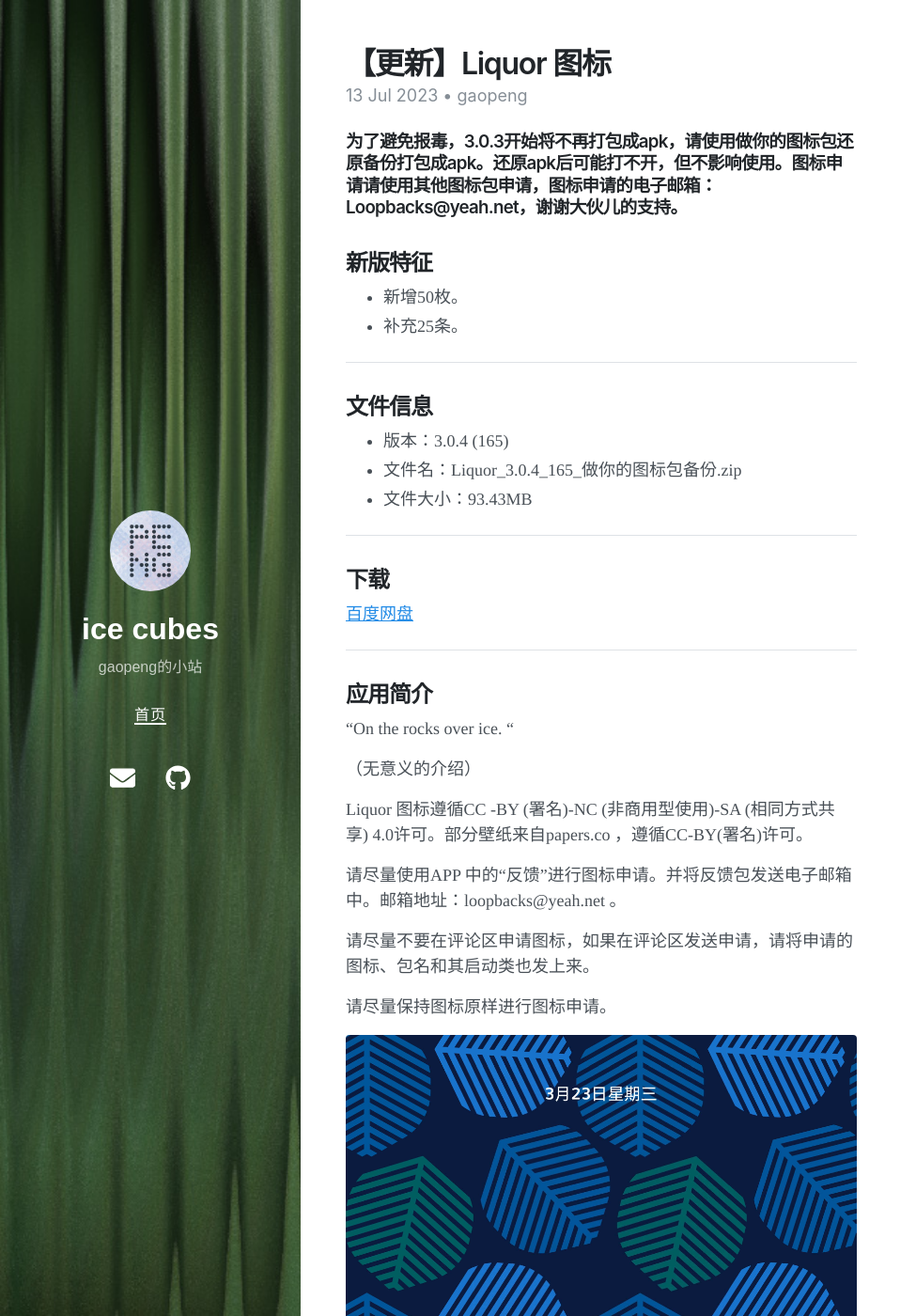
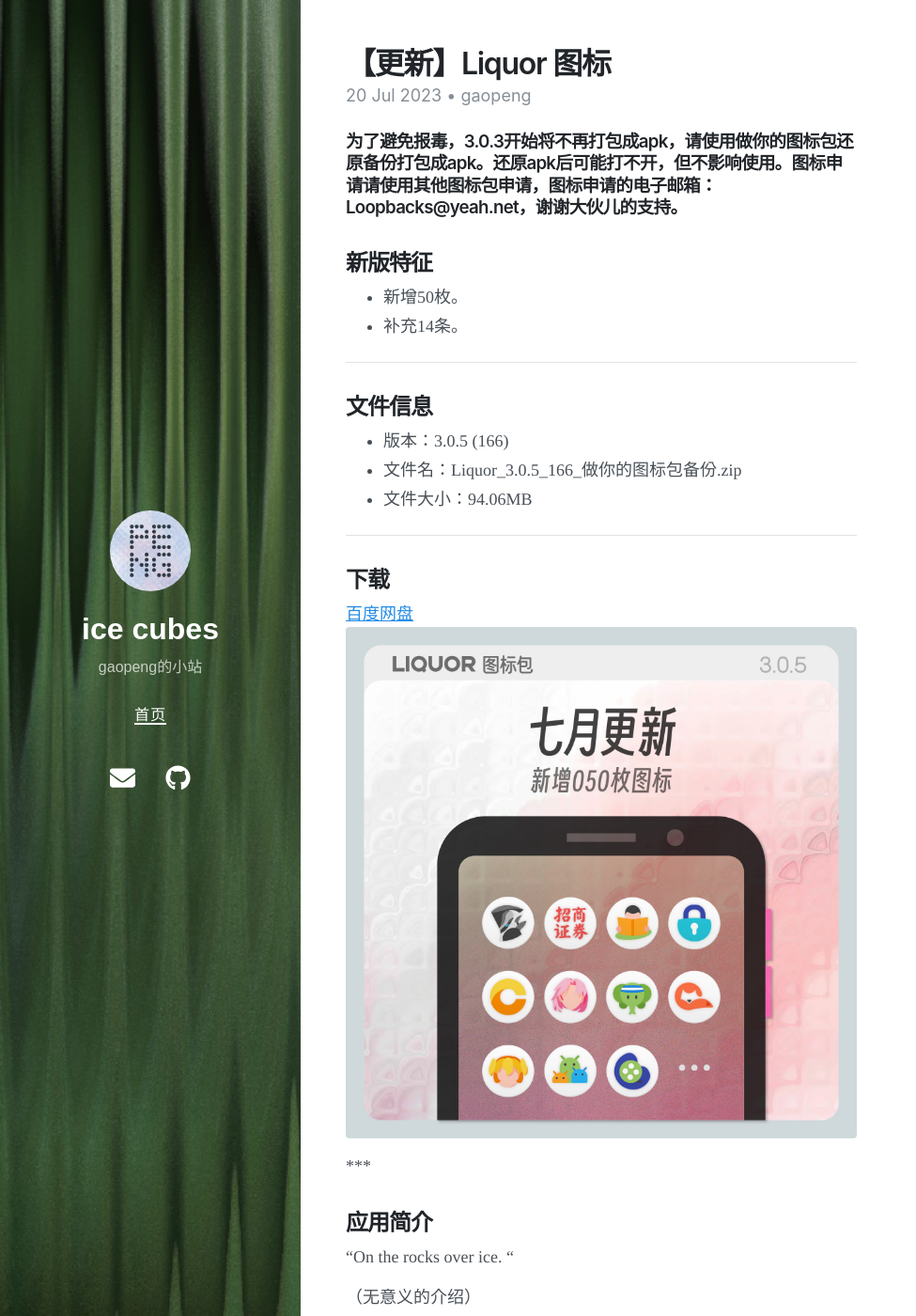
Before and after one commit to gaopengk/gaopengk.github.io, a Jekyll site: the page built from _posts/2023-07-20-【更新】Liquor 图标.md, in a window 1280 px wide and 1400 px high. Shown: the whole window at 94% size, without its empty margins (0-975 px from the left). Built offline with Jekyll 4.4.1, drawn with Linux system fonts in a browser that asks for light colours; nearby versions of some CDN libraries.

Commit message:
Update and rename 2023-07-13-【更新】Liquor 图标.md to 2023-07-20-【更新】Liquor 图标.md

```diff
--- a/_posts/2023-07-13-【更新】Liquor 图标.md
+++ b/_posts/2023-07-20-【更新】Liquor 图标.md
@@ -1,7 +1,7 @@
 ---
 layout:     post
 title:      【更新】Liquor 图标
-date:       2023-07-13 17:08 +0800
+date:       2023-07-20 14:53 +0800
 author:     gaopeng
 tags:       [图标包]
 ---
@@ -9,20 +9,20 @@
 
 ## 新版特征
 - 新增50枚。
-- 补充25条。
+- 补充14条。
 
 ***
 
 ## 文件信息
-- 版本：3.0.4 (165)
-- 文件名：Liquor_3.0.4_165_做你的图标包备份.zip
-- 文件大小：93.43MB
+- 版本：3.0.5 (166)
+- 文件名：Liquor_3.0.5_166_做你的图标包备份.zip
+- 文件大小：94.06MB
 
 ***
 
 ## 下载
 <a href="https://pan.baidu.com/s/1Wlw3CpAUxYjL3IoHfVml5Q"  target="_blank">百度网盘</a>
-
+<img src="https://gaopengk.github.io/imgs/liquor_3.0.5.jpg"  width="100%">
 ***
 
 ## 应用简介
```
